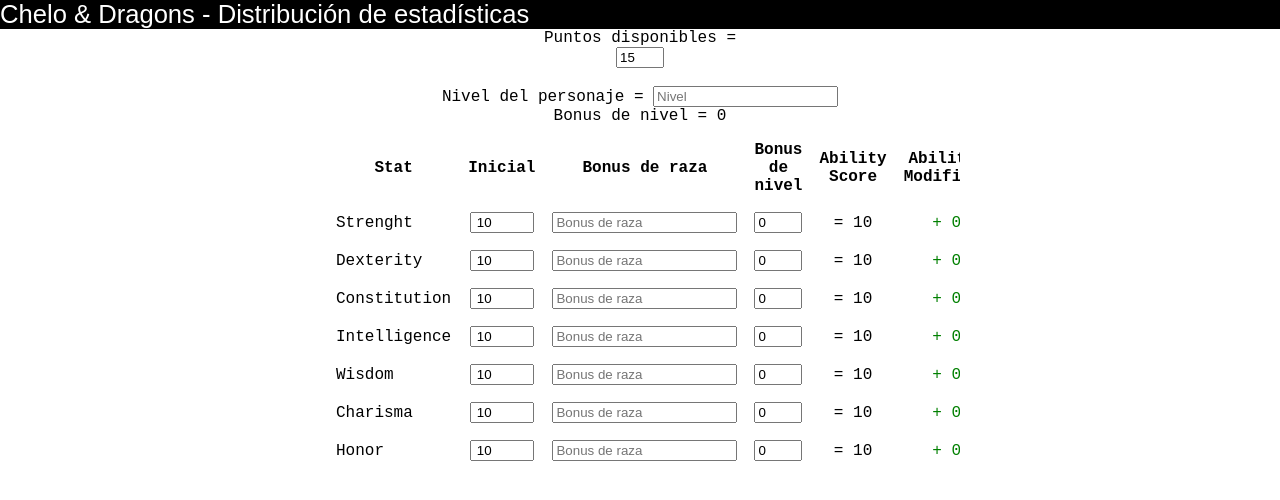
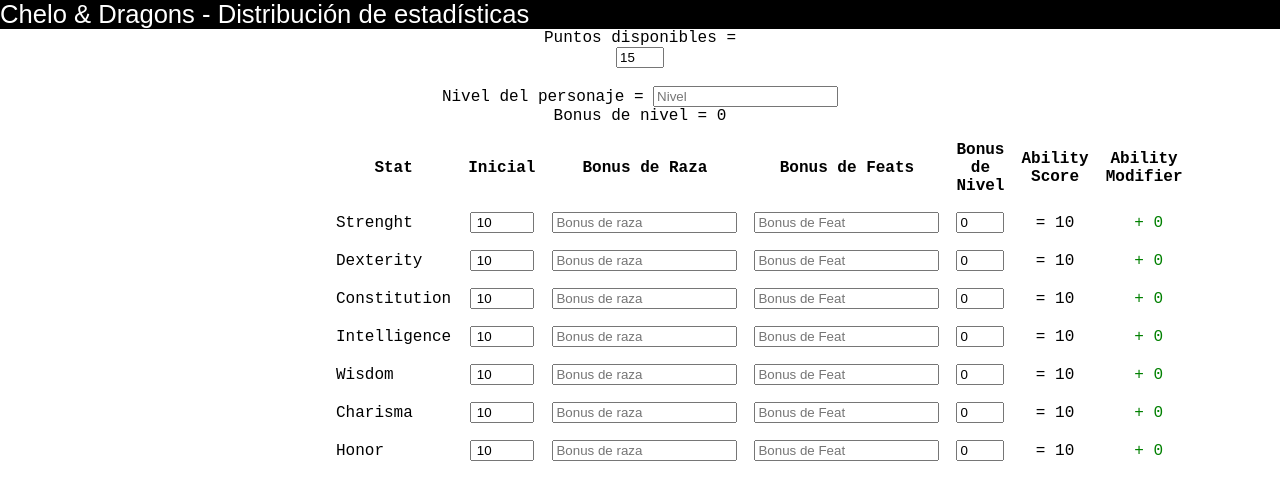
Before and after one commit to juanhosz/dnd_stat_distribution, a React (Create React App) app: page / in a window 1280 px wide. Shown: the top 500 px of the page. Built offline with nearby package versions, Linux system fonts and the light colour scheme.

Commit message:
Se agrega la columna para los bonus de feats

```diff
--- a/src/App.css
+++ b/src/App.css
@@ -103,5 +103,5 @@
 }
 
 .parent_table{
-  overflow-x:auto;
+  width: 1vw;
 }
--- a/src/components/stat_box.tsx
+++ b/src/components/stat_box.tsx
@@ -8,11 +8,13 @@ export const StatBox = (props: any) =>{
     let setPtosNivel = props.setBonusNivel
     let nivel_pj = props.nivel_pj;
 
-    const [statInical,setStatInicial] = useState(10)
+
+    const [statInical,setStatInicial] = useState(10) //? Numero de los stats al distribuir
     const [estadistica_final,setEstadisticaFinal] = useState(10)
     const [bonus_raza, setBonusRaza] = useState(0)
     const [bonus_nivel, setBonusNivel] = useState(0)
     const [modificadorAbilidad,setModificador] = useState(0)
+    const [bonusFeat,setBonusFeat] = useState(0)
 
 
     function setear_caracteristica(stat:any){
@@ -116,10 +118,10 @@ export const StatBox = (props: any) =>{
     }
 
     useEffect(() =>{
-        setEstadisticaFinal(Number(statInical) + Number(bonus_nivel) + Number(bonus_raza));
+        setEstadisticaFinal(Number(statInical) + Number(bonus_nivel) + Number(bonus_raza) + Number(bonusFeat));
 
         //calcular_modificador();
-    },[bonus_nivel,bonus_raza,statInical])
+    },[bonus_nivel,bonus_raza,statInical,bonusFeat]);
 
     useEffect(() =>{
         calcular_modificador();
@@ -183,7 +185,10 @@ export const StatBox = (props: any) =>{
                 </input>
                 </td>
                 <td>
-                <input type="number" placeholder="Bonus de nivel" min = {0} max = {bonus_nivel+ptosnivel} title = {"bonus de nivel"} value = {bonus_nivel.toString()} onChange = {e => setBonusNivelFuncion(Number(e.target.value))}>
+                <input type = "number" placeholder="Bonus de Feat" min = {0} onChange = {e => setBonusFeat(Number(e.target.value))}></input>
+                </td>
+                <td>
+                <input type="number" placeholder="Bonus de Nivel" min = {0} max = {bonus_nivel+ptosnivel} title = {"bonus de nivel"} value = {bonus_nivel.toString()} onChange = {e => setBonusNivelFuncion(Number(e.target.value))}>
                 </input>
                 </td>
 
--- a/src/components/stat_frame.tsx
+++ b/src/components/stat_frame.tsx
@@ -41,8 +41,9 @@ export const Stat_frame = () =>{
               <tr>
                 <th>Stat</th>
                 <th>Inicial</th>
-                <th>Bonus de raza</th>
-                <th>Bonus de nivel</th>
+                <th>Bonus de Raza</th>
+                <th>Bonus de Feats</th>
+                <th>Bonus de Nivel</th>
                 <th>Ability Score</th>
                 <th>Ability Modifier</th>
               </tr>
```
